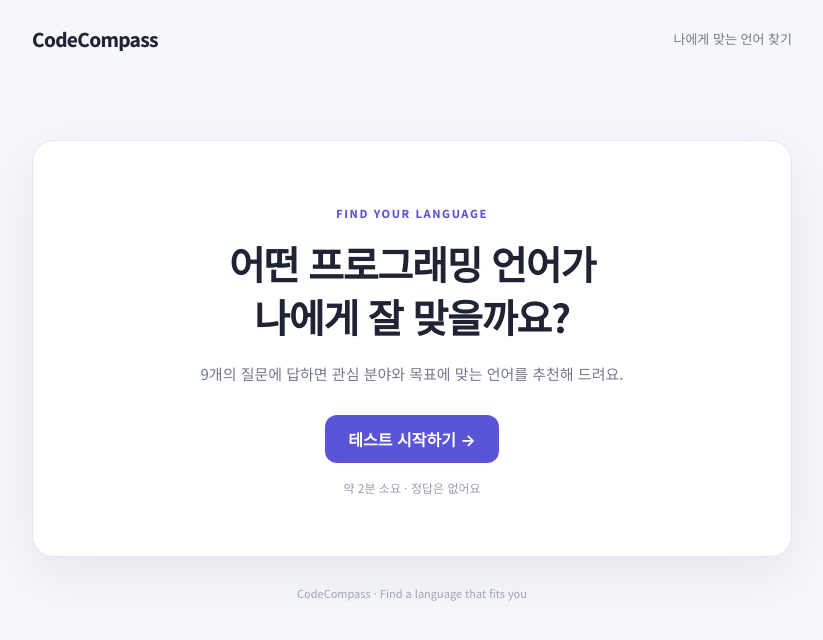
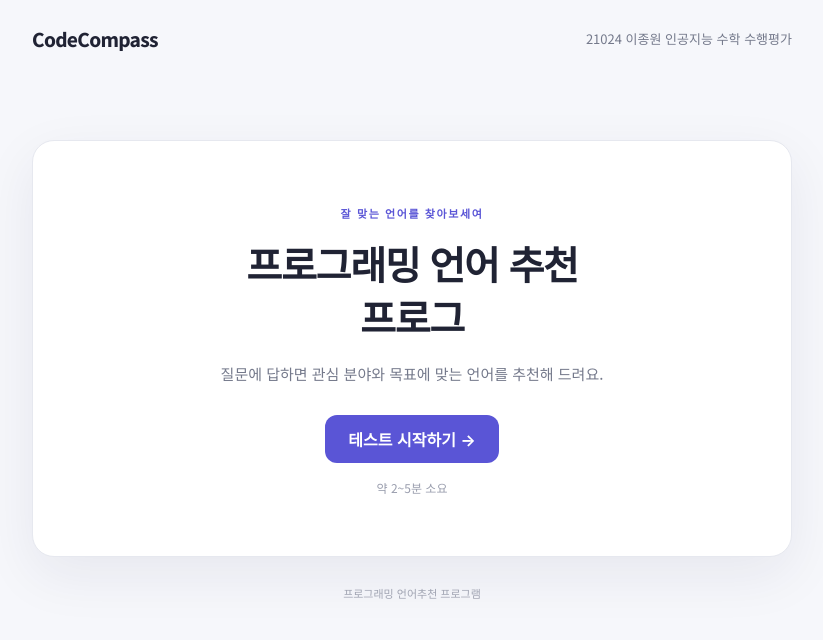
Before and after one commit to rpdlavmffl-alt/language, a plain HTML site: page index.html in a window 1280 px wide. Shown: the whole page, without its empty margins (228-1051 px from the left). Drawn offline with Linux system fonts and the light colour scheme.

Commit message:
Update index.html

```diff
--- a/index.html
+++ b/index.html
@@ -3,23 +3,23 @@
 <head>
   <meta charset="UTF-8">
   <meta name="viewport" content="width=device-width, initial-scale=1.0">
-  <meta name="description" content="몇 가지 질문으로 나에게 맞는 프로그래밍 언어를 찾아보세요.">
-  <title>CodeCompass | 프로그래밍 언어 추천</title>
+  <meta name="description" content="나에게 맞는 프로그래밍 언어를 찾아보아요">
+  <title>2026 | 프로그래밍 언어 추천</title>
   <link rel="stylesheet" href="style.css">
 </head>
 <body>
   <main class="app">
     <header class="site-header">
       <a class="brand" href="./" aria-label="CodeCompass 홈">CodeCompass</a>
-      <span class="header-note">나에게 맞는 언어 찾기</span>
+      <span class="header-note">21024 이종원 인공지능 수학 수행평가</span>
     </header>
 
     <section id="intro" class="panel intro">
-      <p class="eyebrow">FIND YOUR LANGUAGE</p>
-      <h1>어떤 프로그래밍 언어가<br>나에게 잘 맞을까요?</h1>
-      <p class="intro-copy">9개의 질문에 답하면 관심 분야와 목표에 맞는 언어를 추천해 드려요.</p>
+      <p class="eyebrow">잘 맞는 언어를 찾아보세여</p>
+      <h1>프로그래밍 언어 추천<br>프로그</h1>
+      <p class="intro-copy">질문에 답하면 관심 분야와 목표에 맞는 언어를 추천해 드려요.</p>
       <button id="start-btn" class="primary-btn">테스트 시작하기 <span aria-hidden="true">→</span></button>
-      <p class="small-note">약 2분 소요 · 정답은 없어요</p>
+      <p class="small-note">약 2~5분 소요</p>
     </section>
 
     <section id="quiz" class="panel quiz hidden" aria-live="polite">
@@ -42,16 +42,16 @@
     <section id="result" class="panel result hidden" aria-live="polite">
       <p class="eyebrow">YOUR RESULTS</p>
       <h1>당신에게 어울리는 언어</h1>
-      <p class="intro-copy">답변을 바탕으로 잘 맞을 가능성이 높은 언어를 골랐어요.</p>
+      <p class="intro-copy">답변을 바탕으로 잘 맞는 언어를 골랐어요.</p>
       <div id="result-list" class="result-list"></div>
       <div class="result-actions">
         <button id="restart-btn" class="primary-btn">다시 테스트하기</button>
         <button id="copy-btn" class="secondary-btn">결과 복사하기</button>
       </div>
-      <p class="disclaimer">이 결과는 답변에 기반한 참고용 추천이에요. 언어의 우열을 뜻하지 않으며, 실제 적합성은 프로젝트와 학습 경험에 따라 달라질 수 있어요.</p>
+      <p class="disclaimer">이 결과는 참고용 추천이에요. 나중가면 학습 경험에 따라 달라질 수 있어요.</p>
     </section>
 
-    <footer class="site-footer">CodeCompass · Find a language that fits you</footer>
+    <footer class="site-footer">프로그래밍 언어추천 프로그램</footer>
   </main>
   <script src="script.js"></script>
 </body>
```
